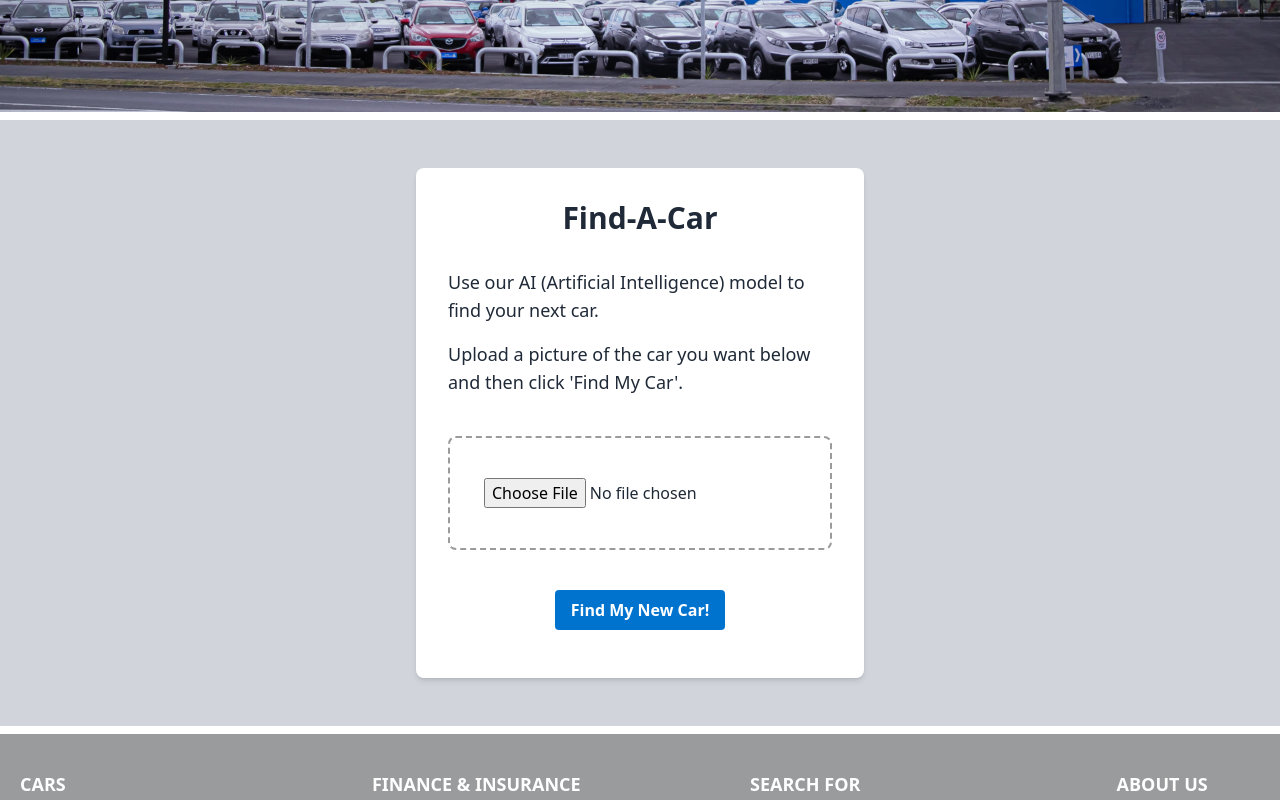
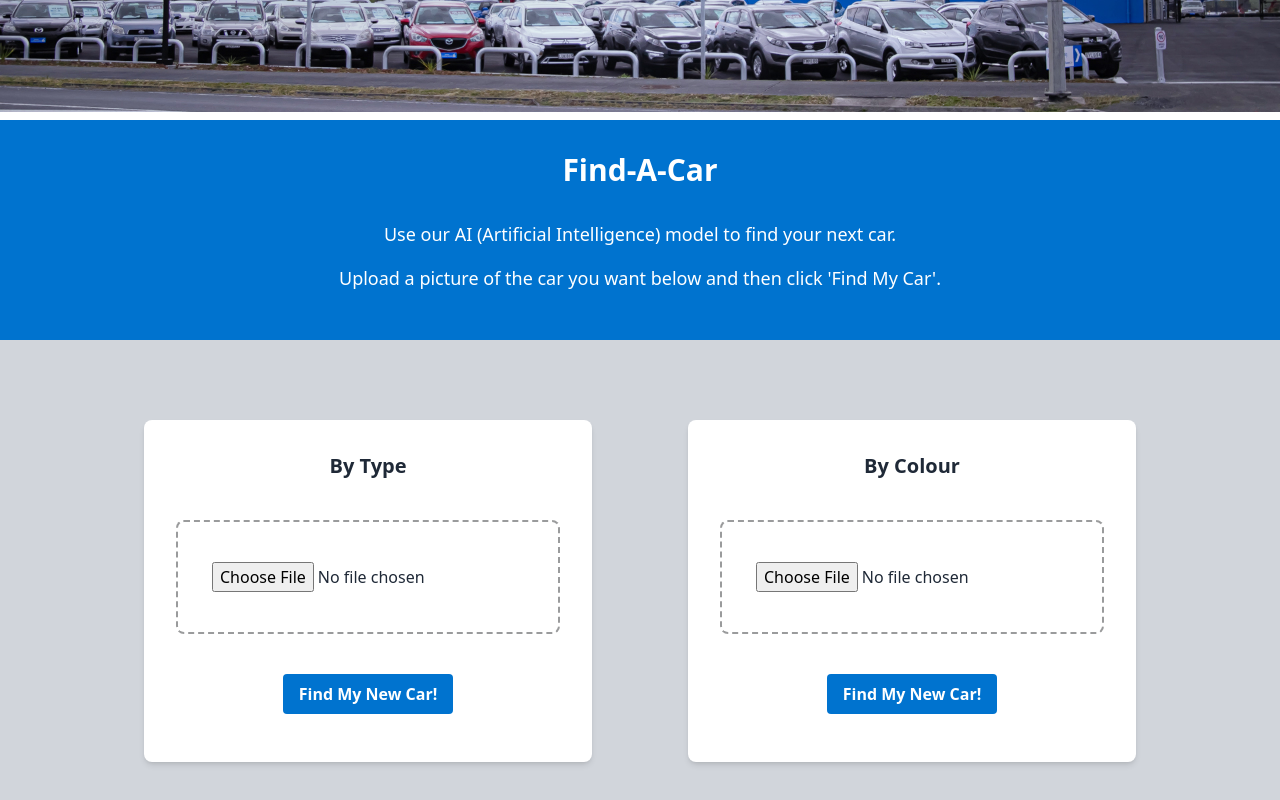
Before and after one commit to JimsonXD/Level5_Mission2_Frontend, a React (Create React App) app: page / in a window 1280 px wide. Shown: the part 480-1280 px from the top of the page. Built offline with nearby package versions, Linux system fonts and the light colour scheme; grey boxes are pictures that could not be loaded; the HTML template or start-up script is replaced by a standard one; a web font is replaced by a local one.

Commit message:
Push before presentation.

```diff
--- a/src/Car.tsx
+++ b/src/Car.tsx
@@ -6,9 +6,10 @@ interface CarProps {
   type: string;
   make: string;
   year: number;
+  color: string;
 }
 
-const Car: React.FC<CarProps> = ({ imageUrl, model, type, make, year }) => {
+const Car: React.FC<CarProps> = ({ imageUrl, model, type, make, year, color }) => {
   return (
     <div className="bg-white p-4 shadow-md rounded-lg">
       <img src={imageUrl} alt={`${model} - ${year}`} className="w-auto h-auto lg:max-w-lg lg:w-auto mx-auto mb-2" />
--- a/src/components/Main.jsx
+++ b/src/components/ByColour.jsx
@@ -25,13 +25,13 @@ const Main = () => {
 
     try {
       const predictionResponse = await axios.post(
-        "https://imagerecognitionvision-prediction.cognitiveservices.azure.com/customvision/v3.0/Prediction/c61d4975-cd46-46f0-8cca-239762f32294/classify/iterations/Iteration3/image",
+        "https://carimaging-prediction.cognitiveservices.azure.com/customvision/v3.0/Prediction/c36bf7d8-ce8c-4f6c-8369-3662621c299b/detect/iterations/Iteration1/image",
 
         formData,
 
         {
           headers: {
-            "Prediction-Key": "1e8b68737a164c62862ff4f63ab5b180",
+            "Prediction-Key": "6887eb37ac004947a80cfa2cac0f7768",
           },
         }
       );
@@ -45,7 +45,7 @@ const Main = () => {
 
         setPredictedCarType(predictedType);
 
-        const filteredCarsByType = cars.filter((car) => car.type.toLowerCase() === predictedType);
+        const filteredCarsByType = cars.filter((car) => car.color.toLowerCase() === predictedType);
 
         setFilteredCars(filteredCarsByType);
       } else {
@@ -63,10 +63,7 @@ const Main = () => {
       <div className="bg-lightgrey flex justify-center p-12 mb-2">
         <div>
           <div className="bg-white rounded-lg p-8 shadow-md w-full max-w-md">
-            <h1 className="flex justify-center text-3xl font-bold mb-8">Find-A-Car</h1>
-            <h1 className="text-lg font-regular mb-4">Use our AI (Artificial Intelligence) model to find your next car.</h1>
-            <h1 className="text-lg font-regular mb-4">Upload a picture of the car you want below and then click 'Find My Car'.</h1>
-
+            <h1 className="flex justify-center text-xl font-bold mb-8">By Colour</h1>
             <div>
               <div>
                 <div className="border-dashed border-2 border-turnersgrey p-10 rounded-lg mt-10">
@@ -84,7 +81,7 @@ const Main = () => {
               <div className="bg-turnersblue">
                 {predictedCarType && (
                   <div className="bg-yellow p-6 shadow-md rounded-lg">
-                    <h2 className="flex justify-center text-white text-xl font-semibold mb-4">You uploaded a {predictedCarType}.</h2>
+                    <h2 className="flex justify-center text-white text-xl font-semibold mb-4">You uploaded a {predictedCarType} vehicle.</h2>
 
                     <h3 className="flex justify-center text-white text-xl font-semibold mb-4">Take your pick!</h3>
 
--- /dev/null
+++ b/src/components/ByType.jsx
@@ -0,0 +1,113 @@
+import React, { useState } from "react";
+import axios from "axios";
+import { cars } from "../CarsData";
+
+// import Car from "../Car";
+
+const Main = () => {
+  const [image, setImage] = useState(null);
+  const [predictedCarType, setPredictedCarType] = useState(null);
+  const [filteredCars, setFilteredCars] = useState([]);
+  const handleImageUpload = (event) => {
+    setImage(event.target.files[0]);
+    setPredictedCarType(null);
+    setFilteredCars([]);
+  };
+
+  const handleSubmit = async () => {
+    if (!image) {
+      return;
+    }
+
+    const formData = new FormData();
+
+    formData.append("image", image);
+
+    try {
+      const predictionResponse = await axios.post(
+        "https://imagerecognitionvision-prediction.cognitiveservices.azure.com/customvision/v3.0/Prediction/c61d4975-cd46-46f0-8cca-239762f32294/classify/iterations/Iteration3/image",
+
+        formData,
+
+        {
+          headers: {
+            "Prediction-Key": "1e8b68737a164c62862ff4f63ab5b180",
+          },
+        }
+      );
+
+      console.log("Azure Custom Vision Response:", predictionResponse.data);
+
+      const predictions = predictionResponse.data.predictions;
+
+      if (predictions.length > 0) {
+        const predictedType = predictions[0].tagName.toLowerCase();
+
+        setPredictedCarType(predictedType);
+
+        const filteredCarsByType = cars.filter((car) => car.type.toLowerCase() === predictedType);
+
+        setFilteredCars(filteredCarsByType);
+      } else {
+        setPredictedCarType(null);
+
+        setFilteredCars([]);
+      }
+    } catch (error) {
+      console.error("Error uploading image:", error);
+    }
+  };
+
+  return (
+    <main>
+      <div className="bg-lightgrey flex justify-center p-12 mb-2">
+        <div>
+          <div className="bg-white rounded-lg p-8 shadow-md w-full max-w-md">
+            <h1 className="flex justify-center text-xl font-bold mb-8">By Type</h1>
+
+            <div>
+              <div>
+                <div className="border-dashed border-2 border-turnersgrey p-10 rounded-lg mt-10">
+                  <div className="flex justify-center">
+                    <input type="file" accept="image/*" onChange={handleImageUpload} className="m4" />
+                  </div>
+                </div>
+
+                <div className="flex justify-center m-4">
+                  <button onClick={handleSubmit} className="bg-turnersblue text-white font-semibold py-2 px-4 mt-6 rounded hover:bg-turnersred transition-colors duration-700">
+                    Find My New Car!
+                  </button>
+                </div>
+              </div>
+              <div className="bg-turnersblue">
+                {predictedCarType && (
+                  <div className="bg-yellow p-6 shadow-md rounded-lg">
+                    <h2 className="flex justify-center text-white text-xl font-semibold mb-4">You uploaded a {predictedCarType}.</h2>
+
+                    <h3 className="flex justify-center text-white text-xl font-semibold mb-4">Take your pick!</h3>
+
+                    <div className="bg-pink flex flex-wrap gap-6 p-6">
+                      {filteredCars.map((car, index) => (
+                        <div key={index} className="bg-white p-4 shadow-md rounded-lg mb-4">
+                          <img src={car.imageUrl} alt={`${car.make} ${car.model}`} className="w-full h-auto mb-2 rounded-lg" />
+
+                          <h4 className="text-lg font-semibold">
+                            {car.make} {car.model}
+                          </h4>
+
+                          <p className="text-gray-600">{car.year}</p>
+                        </div>
+                      ))}
+                    </div>
+                  </div>
+                )}
+              </div>
+            </div>
+          </div>
+        </div>
+      </div>
+    </main>
+  );
+};
+
+export default Main;
--- /dev/null
+++ b/src/components/Main.tsx
@@ -0,0 +1,21 @@
+import React from "react";
+import ByType from "./ByType"; // Import the "Main" component
+import ByColour from "./ByColour"; // Import the "Main 2" component
+
+const Main = () => {
+  return (
+    <div className="bg-lightgrey flex flex-col justify-center">
+      <div className="bg-turnersblue p-8">
+        <h1 className="text-3xl text-center text-white font-bold mb-8">Find-A-Car</h1>
+        <h1 className="text-lg text-center text-white font-regular mb-4">Use our AI (Artificial Intelligence) model to find your next car.</h1>
+        <h1 className="text-lg text-center text-white font-regular mb-4">Upload a picture of the car you want below and then click 'Find My Car'.</h1>
+      </div>
+      <div className="flex justify-center mt-8">
+        <ByType />
+        <ByColour />
+      </div>
+    </div>
+  );
+};
+
+export default Main;
```
Also changed, not shown: src/CarsData.tsx (+30 -0 lines).
